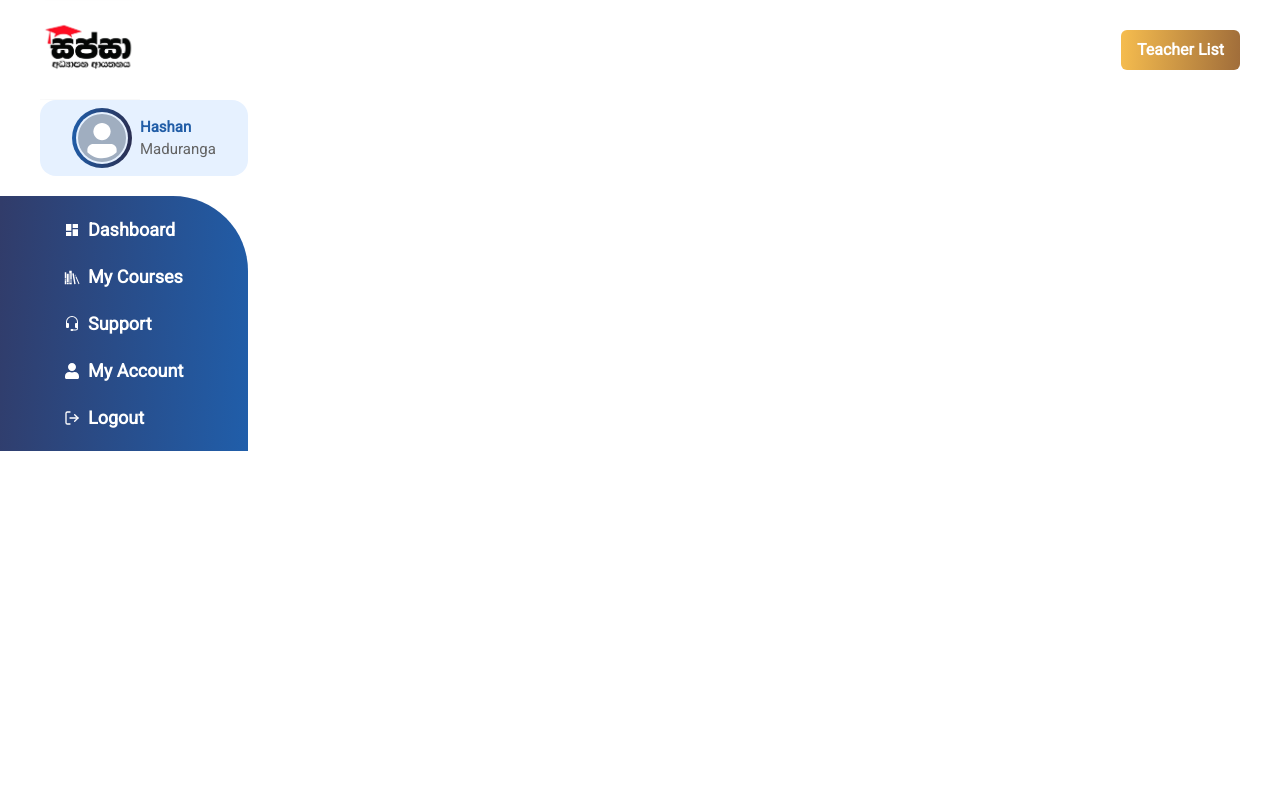
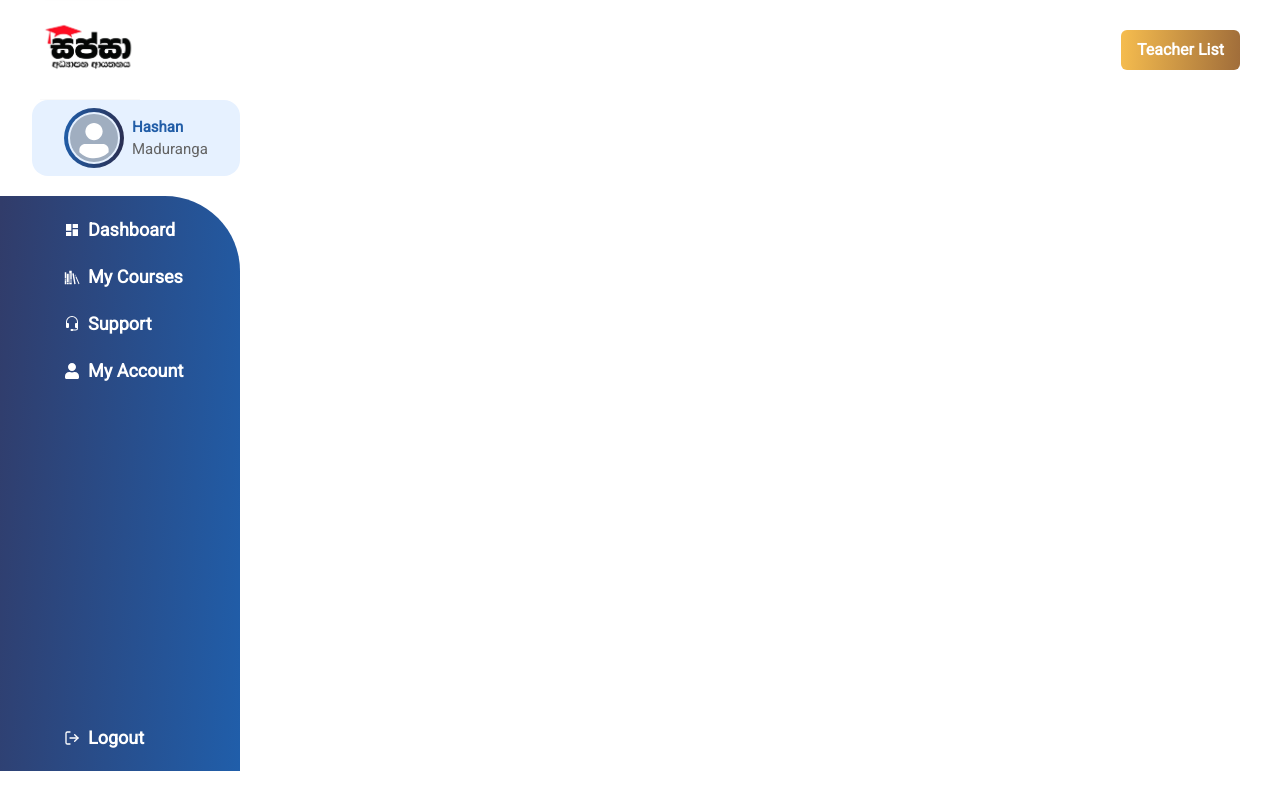
Before and after one commit to sachin96Boy/tution-class-frontend, a React (Create React App) app: page / in a window 1280 px wide. Built offline with nearby package versions, Linux system fonts and the light colour scheme.

Commit message:
update: sidebar

```diff
--- a/src/components/sidebar/SideBar.tsx
+++ b/src/components/sidebar/SideBar.tsx
@@ -20,7 +20,7 @@ function SideBar() {
           bg={"#E6F1FF"}
           rounded="2xl"
           border="20px"
-          ml={10}
+          ml={8}
         >
           <Flex align={"center"} justify="center" gap={2} mx={8} my={2}>
             <Box
@@ -208,6 +208,7 @@ function SideBar() {
               align={"center"}
               justify="center"
               color="white"
+              mt={"80"}
               _hover={{
                 color: "#F4BB4E",
                 cursor: "pointer",
--- a/src/index.tsx
+++ b/src/index.tsx
@@ -2,7 +2,7 @@ import React from "react";
 import ReactDOM from "react-dom/client";
 import App from "./App";
 import reportWebVitals from "./reportWebVitals";
-import { ChakraProvider, theme } from "@chakra-ui/react";
+import { ChakraProvider } from "@chakra-ui/react";
 import customTheme from "./extendTheme";
 
 const root = ReactDOM.createRoot(
```
